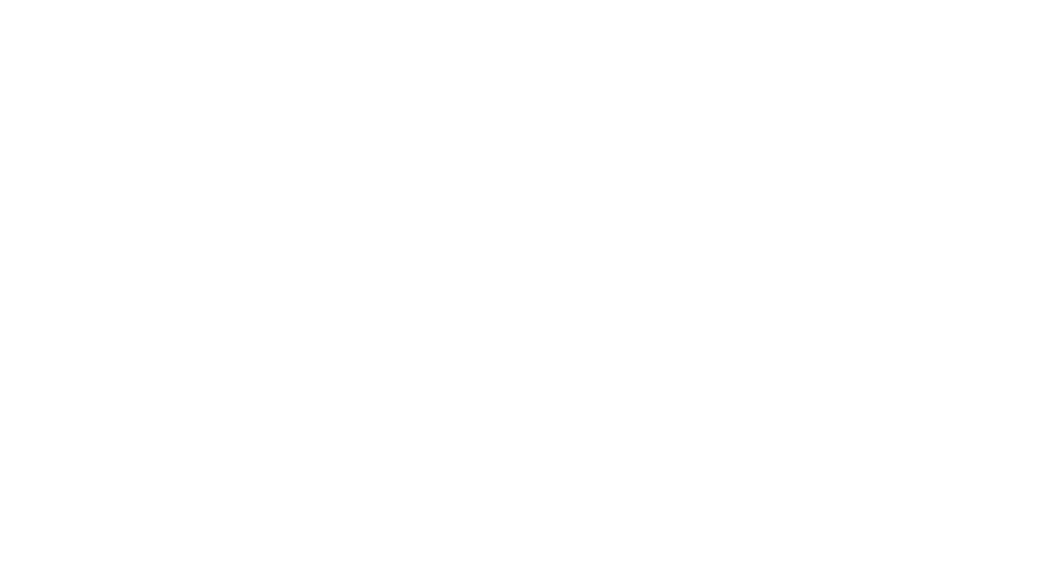
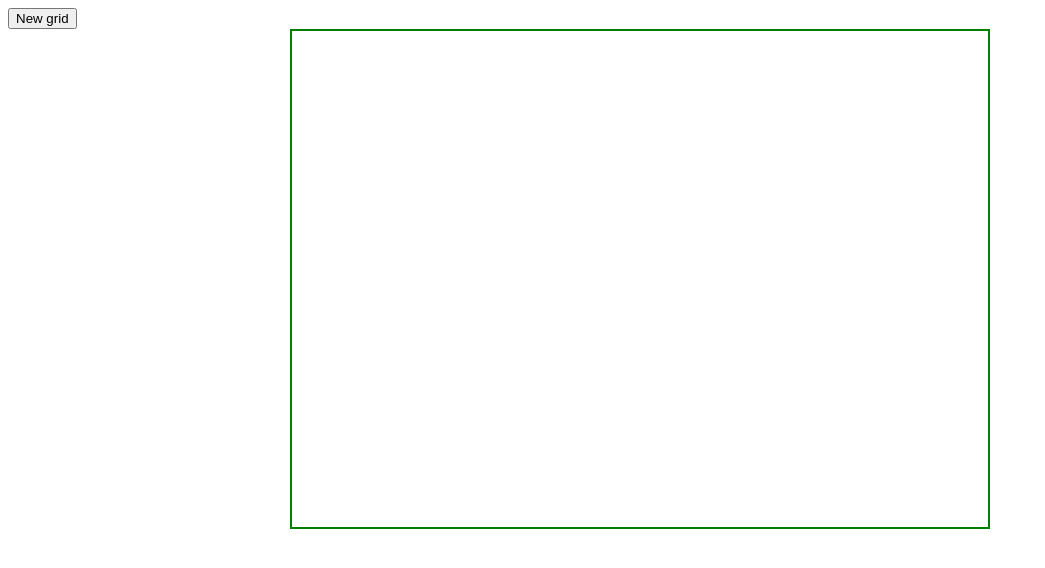
Before and after one commit to olopok/Etch-a-Sketch, a plain HTML site: page index.html in a window 1280 px wide. Shown: the whole page, without its empty margins (0-1045 px from the left). Drawn offline with Linux system fonts and the light colour scheme.

Commit message:
Add some styles and a button

```diff
--- a/index.html
+++ b/index.html
@@ -3,9 +3,14 @@
 <head>
     <meta charset="UTF-8">
     <meta name="viewport" content="width=device-width, initial-scale=1.0">
-    <title>Document</title>
+    <title>Etch-a-Sketch</title>
+    <link rel="stylesheet" href="style.css">
 </head>
 <body>
+    <button type="button">New grid</button>
+    <div class="container">
+
+    </div>
 
 </body>
 </html>
--- a/style.css
+++ b/style.css
@@ -0,0 +1,11 @@
+* {
+    box-sizing: border-box;
+}
+
+.container {
+    width: 700px;
+    height: 500px;
+    display: flex;
+    border: 2px solid green;
+    margin: 0 auto;
+}
```
